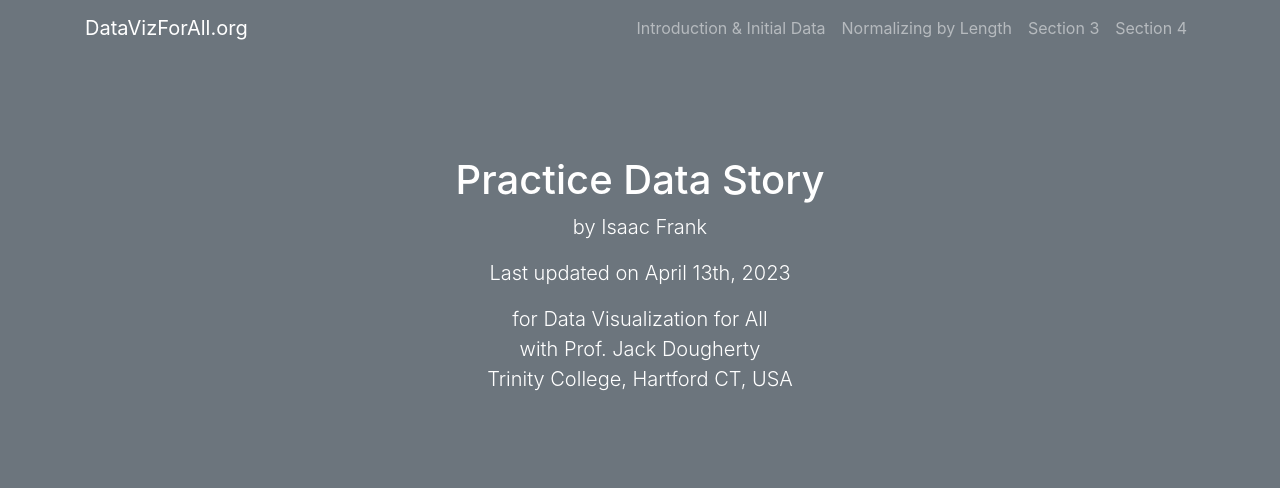
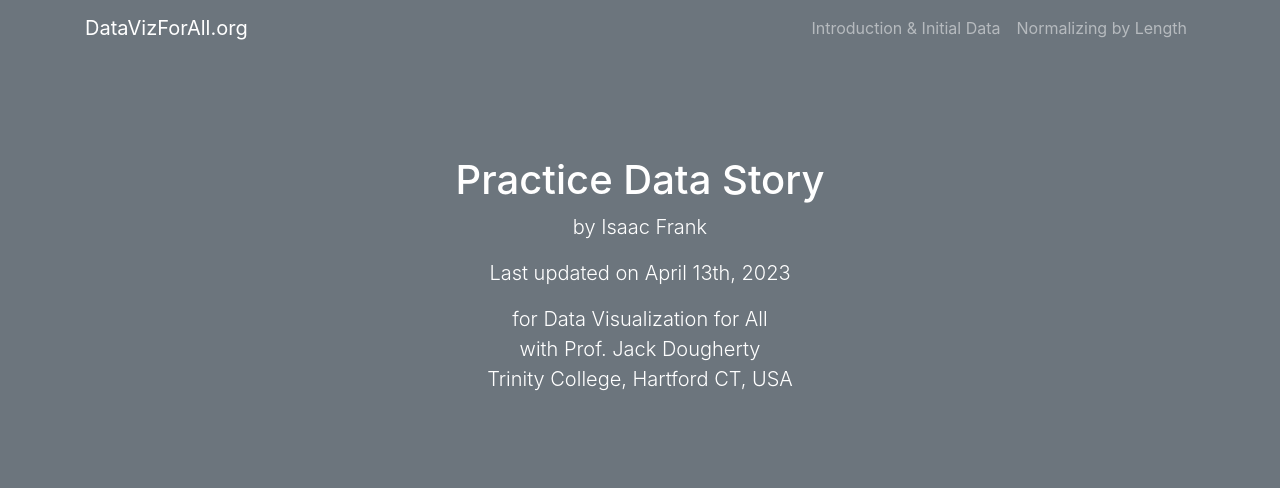
Before and after one commit to isaacfrank1/practice-story, a plain HTML site: page index.html in a window 1280 px wide. Shown: the top 488 px of the page. Drawn offline with nearby package versions, Linux system fonts and the light colour scheme.

Commit message:
Update index.html

```diff
--- a/index.html
+++ b/index.html
@@ -38,12 +38,6 @@
           </li>
           <li class="nav-item">
             <a class="nav-link js-scroll-trigger" href="#section2">Normalizing by Length</a>
-          </li>
-          <li class="nav-item">
-            <a class="nav-link js-scroll-trigger" href="#section3">Section 3</a>
-          </li>
-          <li class="nav-item">
-            <a class="nav-link js-scroll-trigger" href="#section4">Section 4</a>
           </li>
         </ul>
       </div>
```
